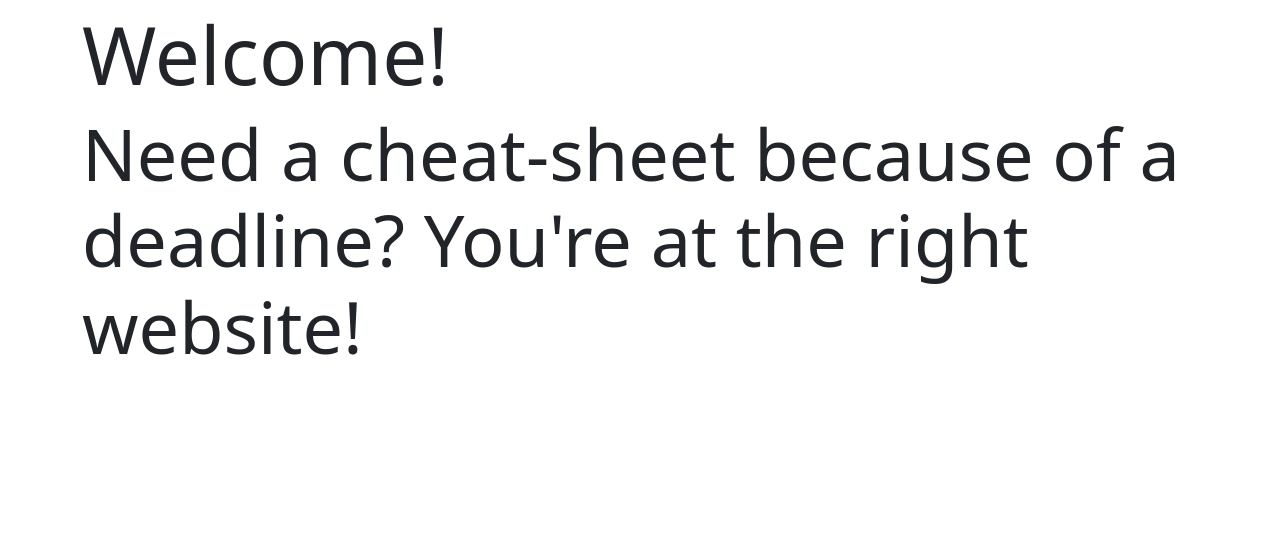
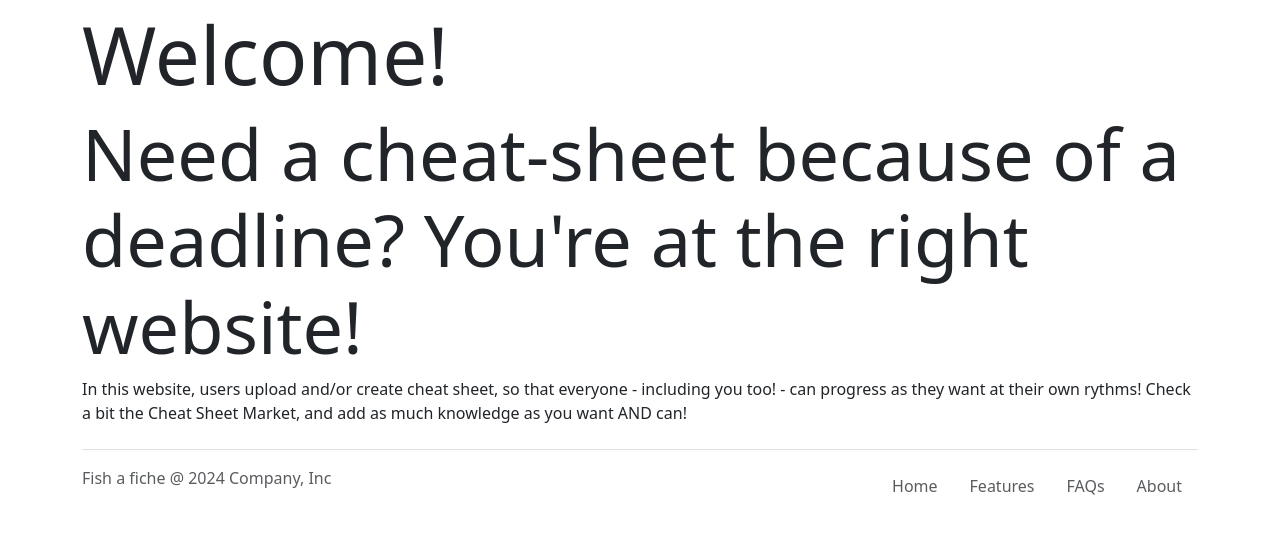
Before and after one commit to leonardo-racic/fish-a-fiche, a Flask app: page / in a window 1280 px wide. Shown: the part 91-625 px from the top of the page. Run offline with Flask 3, Linux system fonts and the light colour scheme; some libraries are stand-ins or nearby versions.

Commit message:
Marketing
- I started to fill in the homepage

```diff
--- a/templates/base.html
+++ b/templates/base.html
@@ -64,6 +64,30 @@
             </header>
         </div>
     {% endblock %}
+
+
     {% block body %}
     {% endblock %}
+
+    {% block footer %}
+        <div class="container">
+            <footer class="d-flex flex-wrap justify-content-between align-items-center py-3 my-4 border-top">
+                <p class="text-muted">Fish a fiche @ 2024 Company, Inc</p>
+                <ul class="nav col-md-4 justify-content-end">
+                    <li class="nav-item">
+                        <a href="/" class="nav-link text-muted">Home</a>
+                    </li>
+                    <li class="nav-item">
+                        <a href="/features" class="nav-link text-muted">Features</a>
+                    </li>
+                    <li class="nav-item">
+                        <a href="/faqs" class="nav-link text-muted">FAQs</a>
+                    </li>
+                    <li class="nav-item">
+                        <a href="/about" class="nav-link text-muted">About</a>
+                    </li>
+                </ul>
+            </footer>
+        </div>
+    {% endblock %}
 </body>
--- a/templates/cheat_sheet.html
+++ b/templates/cheat_sheet.html
@@ -62,7 +62,7 @@
                 <button class="btn btn-primary mb-2" type="submit">Comment</button>
             </form>
         {% endif %}
-        <div class="card">
+        <div class="card mb-4">
             <div class="card-header ml-2">Comments</div>
             {% if comments == [] %}
                 <small class="text-muted">No comments yet...</small>
--- a/templates/home_page.html
+++ b/templates/home_page.html
@@ -9,5 +9,9 @@
             <h1 class="display-1">Welcome back {{username}}!</h1>
         {% endif %}
         <h2 class="display-2">Need a cheat-sheet because of a deadline? You're at the right website!</h2>
+        <p>
+            In this website, users upload and/or create cheat sheet, so that everyone - including you too! - can progress as they want at their own rythms!
+            Check a bit the Cheat Sheet Market, and add as much knowledge as you want AND can!
+        </p>
     </div>
 {% endblock %}
```
